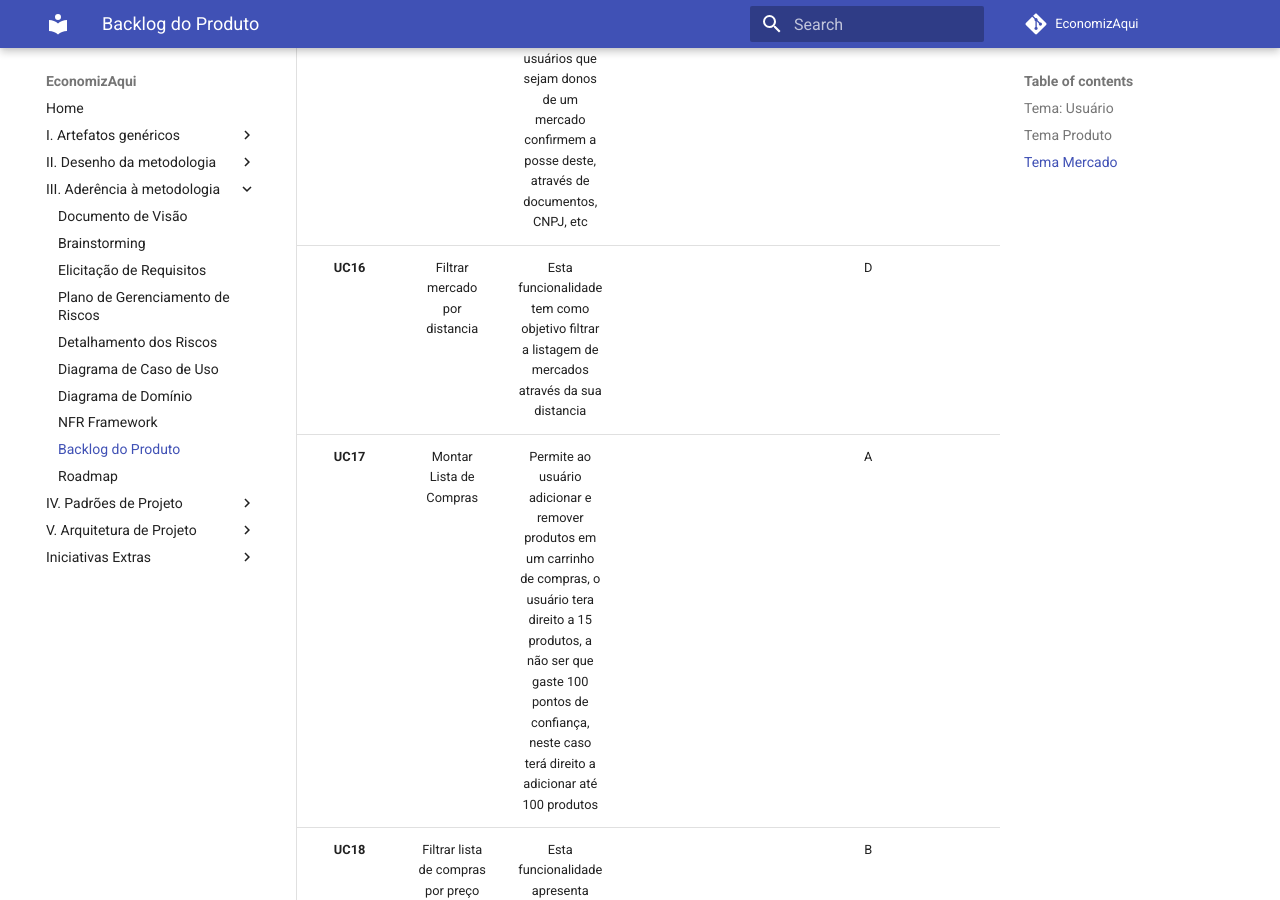
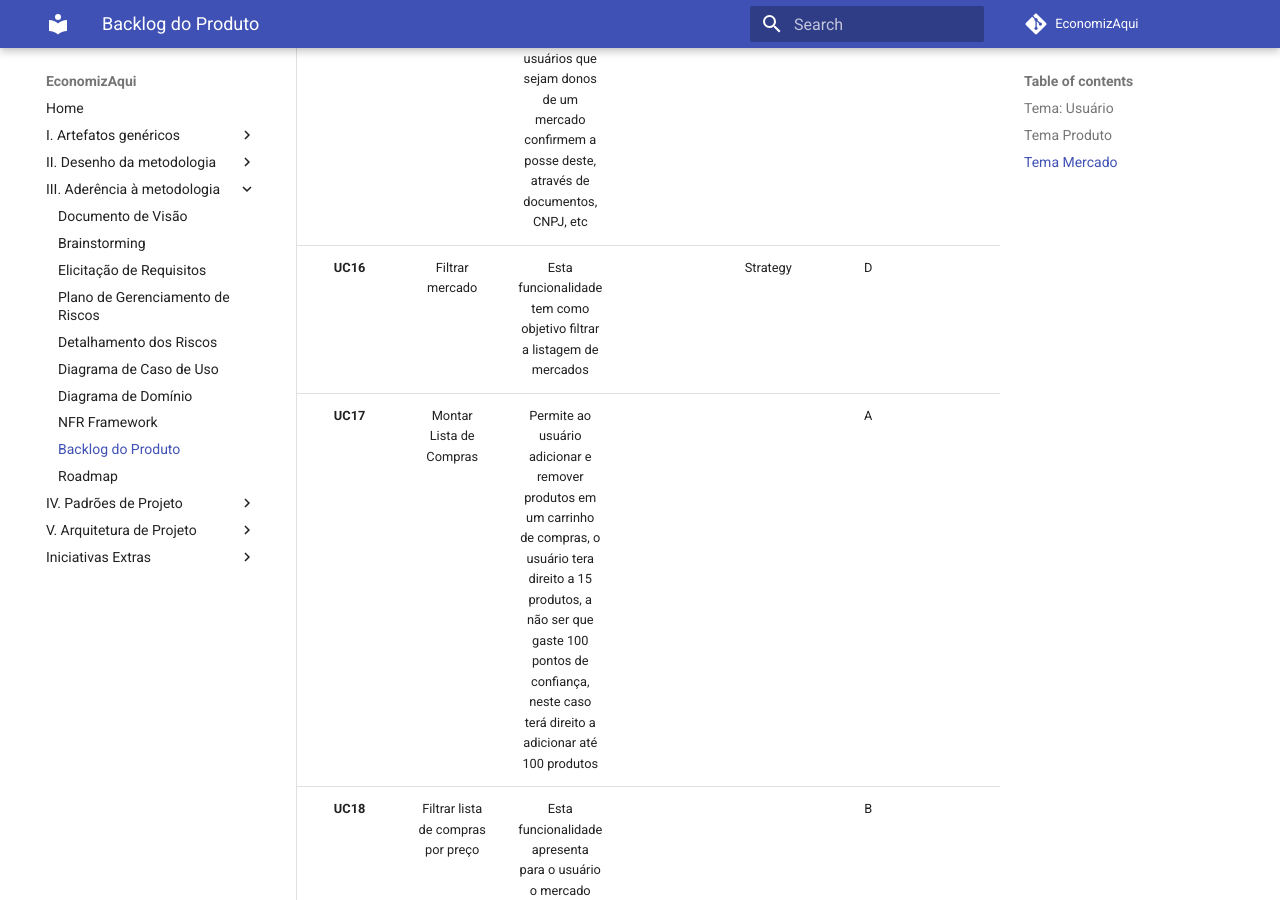
Before and after one commit to EconomizAqui/EconomizAqui, an MkDocs documentation site: the page built from docs/Requisitos/Modelagem/Ágil/Backlog-do-Produto.md, in a window 1280 px wide and 900 px high, scrolled down 6383 px. Built offline with MkDocs 1.6.1 and Material for MkDocs 9.7.7, drawn with Linux system fonts in a browser that asks for light colours; comment, search, counter and statistics services are not loaded; old or Windows-style settings are respelled for this version of MkDocs.

```diff
--- a/docs/Requisitos/Modelagem/Ágil/Backlog-do-Produto.md
+++ b/docs/Requisitos/Modelagem/Ágil/Backlog-do-Produto.md
@@ -32,6 +32,6 @@ Data | Versão | Descrição | Responsáveis
 |  **UC13** | Manter mercado | A funcionalidade de manter mercado estabelece as operações de CRUD, ou seja, criação, leitura, atualização e exclusão de dados relacionados ao objeto que representa a classe de mercado. Nesse sentido, ela define que um usuário poderá criar um mercado e a partir disso adicionar seu local e nome e produtos que este mercado possua |  |  | A |  |
 |  **UC14** | Buscar mercado | Este caso de uso permite ao usuário pesquisar um determinado mercado pelo seu nome |  |  | B |  |
 |  **UC15** | Autenticar mercado | Esta funcionalidade permite que usuários que sejam donos de um mercado confirmem a posse deste, através de documentos, CNPJ, etc |  |  | E |  |
-|  **UC16** | Filtrar mercado por distancia | Esta funcionalidade tem como objetivo filtrar a listagem de mercados através da sua distancia |  |  | D |  |
+|  **UC16** | Filtrar mercado | Esta funcionalidade tem como objetivo filtrar a listagem de mercados |  | Strategy | D |  |
 |  **UC17** | Montar Lista de Compras | Permite ao usuário adicionar e remover produtos em um carrinho de compras, o usuário tera direito a 15 produtos, a não ser que gaste 100 pontos de confiança, neste caso terá direito a adicionar até 100 produtos |  |  | A |  |
 |  **UC18** | Filtrar lista de compras por preço | Esta funcionalidade apresenta para o usuário o mercado mais barato com todos aqueles produtos |  |  | B |  |
```
Also changed, not shown: docs/Artefatos/Desenvolvimento/Documento-de-Arquietura.md (+1 -1 lines).
